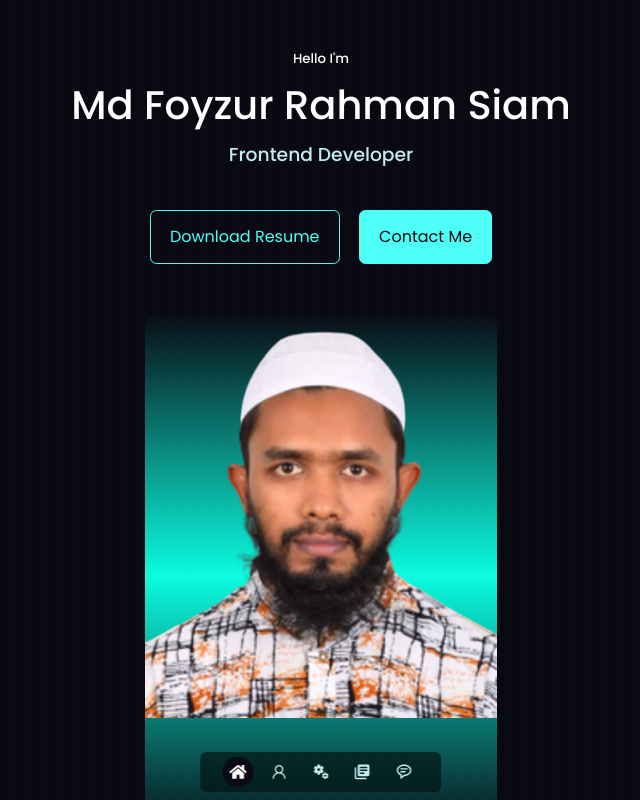
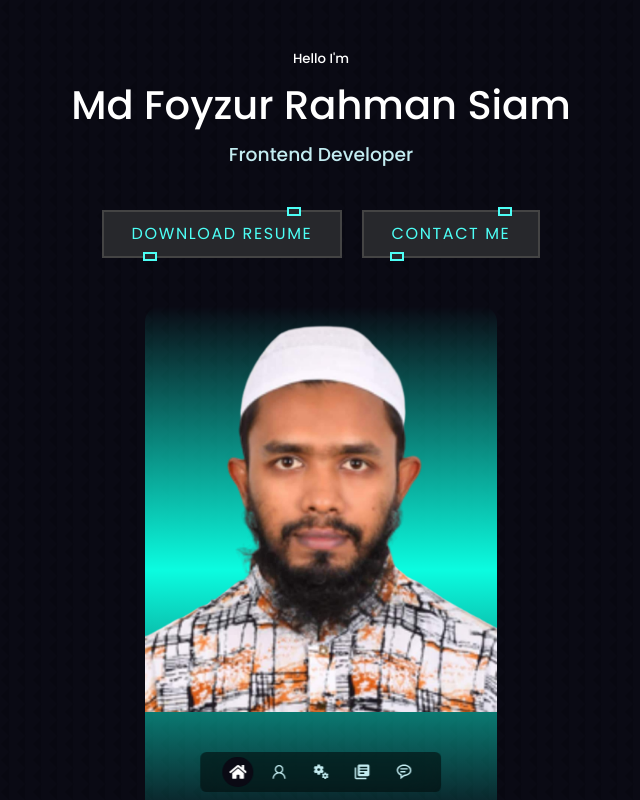
Before and after one commit to frsiam/Personal_portfolio, a React (Create React App) app: page / in a window 1280 px wide. Shown: the top 800 px of the page, without its empty margins (319-959 px from the left). Built offline with nearby package versions, Linux system fonts and the light colour scheme; the HTML template or start-up script is replaced by a standard one.

Commit message:
customized the button

```diff
--- a/src/components/About/About.css
+++ b/src/components/About/About.css
@@ -30,8 +30,8 @@
 
 .about_cards {
     display: grid;
-    grid-template-columns: repeat(3, 1fr);
-    gap: 1.5rem;
+    grid-template-columns: 30% 30% 30%;
+    gap: 10%;
 }
 
 .about_card {
@@ -48,6 +48,52 @@
     border-color: var(--color-primary-variant);
     cursor: default;
 }
+
+/* =====================card 2 start===================== */
+.about_card2 {
+    background: var(--color-bg-variant);
+    border: 1px solid transparent;
+    position: relative;
+    width: 100%;
+    height: 100%;
+    border-radius: 20px;
+    padding: 2rem;
+    overflow: hidden;
+    text-align: center;
+    z-index: 10;
+    color: #fff;
+    transition: var(--transition);
+}
+
+.about_card2::before {
+    content: '';
+    position: absolute;
+    width: 50%;
+    top: 0;
+    height: 350%;
+    background: linear-gradient(#00ccff, #d400d4);
+    animation: animate 4s linear infinite;
+}
+
+.about_card2::after {
+    content: '';
+    inset: 4px;
+    position: absolute;
+    background: #0e1538;
+    border-radius: 16px;
+}
+
+@keyframes animate {
+    0% {
+        transform: rotate(0deg);
+    }
+
+    100% {
+        transform: rotate(360deg);
+    }
+}
+
+/* =====================card 2 end===================== */
 
 .about_icon {
     color: var(--color-primary);
--- a/src/components/About/About.js
+++ b/src/components/About/About.js
@@ -39,7 +39,7 @@ const About = () => {
                         </article>
                     </div>
                     <p>A Electrical and Electronic Engineering graduate willing to learn new technologies and skills in a short period of time. I want to demonstrate and build my expertise as programmer by seeking the knowledge and skill sets in the areas of new technology, effective and efficient communication and best practice processes. To prove myself as a quick learner and highly energetic person I'm ready to face any challenge and also eager to build myself as a successful teammate.</p>
-                    <a href="#contact" className='mybtn mybtn-primary'>Contact Me</a>
+                    <a href="#contact" className='newbtn2'><span>Contact Me</span><i></i></a>
                 </div>
             </div>
         </section>
--- a/src/components/Header/HeaderBtn.js
+++ b/src/components/Header/HeaderBtn.js
@@ -4,8 +4,8 @@ import Resume from '../../assets/Resume of Foyzur Rahman Siam.pdf';
 const HeaderBtn = () => {
     return (
         <div className='cta'>
-            <a href={Resume} download className='mybtn'>Download Resume</a>
-            <a href="#contact" className='mybtn mybtn-primary'>Contact Me</a>
+            <a href={Resume} download className='newbtn'><span>Download Resume</span><i></i></a>
+            <a href="#contact" className='newbtn2'><span>Contact Me</span><i></i></a>
         </div>
     );
 };
--- a/src/index.css
+++ b/src/index.css
@@ -35,6 +35,8 @@ code {
   --color-white: #fff;
   /* --color-light: rgb(255, 255, 255, 0.4); */
   --color-light: rgb(195, 236, 241);
+  --color-btn: #1e9bff;
+  --color-btn2: #C70A80;
 
   --transition: all 500ms ease;
 
@@ -119,6 +121,156 @@ a:hover {
   transition: var(--transition);
 }
 
+.newbtn {
+  position: relative;
+  background: #444;
+  color: var(--color-primary);
+  text-decoration: none;
+  text-transform: uppercase;
+  font-size: 1rem;
+  letter-spacing: 0.1rem;
+  padding: 10px 30px;
+  transition: 0.5s;
+}
+
+.newbtn:hover {
+  letter-spacing: 0.25em;
+  background: var(--color-btn);
+  color: #fff;
+  box-shadow: 0 0 35px var(--color-btn);
+}
+
+.newbtn::before {
+  content: '';
+  position: absolute;
+  inset: 2px;
+  background: #27282c;
+}
+
+.newbtn span {
+  position: relative;
+  z-index: 1;
+}
+
+.newbtn i {
+  position: absolute;
+  inset: 0;
+  display: block;
+}
+
+.newbtn i::before {
+  content: '';
+  position: absolute;
+  top: -3.5px;
+  left: 80%;
+  width: 10px;
+  height: 5px;
+  border: 2px solid var(--color-primary);
+  background: #27282c;
+  transform: translateX(-50%);
+  transition: 0.5s;
+}
+
+.newbtn:hover i::before {
+  width: 20px;
+  left: 20%;
+}
+
+.newbtn i::after {
+  content: '';
+  position: absolute;
+  bottom: -3.5px;
+  left: 20%;
+  width: 10px;
+  height: 5px;
+  border: 2px solid var(--color-primary);
+  background: #27282c;
+  transform: translateX(-50%);
+  transition: 0.5s;
+}
+
+.newbtn:hover i::after {
+  width: 20px;
+  left: 80%;
+}
+
+/* ===============  nwe btn 2  =============== */
+.newbtn2 {
+  position: relative;
+  background: #444;
+  color: var(--color-primary);
+  text-decoration: none;
+  text-transform: uppercase;
+  font-size: 1rem;
+  letter-spacing: 0.1rem;
+  padding: 10px 30px;
+  transition: 0.5s;
+}
+
+.newbtn2:hover {
+  letter-spacing: 0.25em;
+  background: var(--color-btn2);
+  color: #fff;
+  box-shadow: 0 0 35px var(--color-btn2);
+}
+
+.newbtn2::before {
+  content: '';
+  position: absolute;
+  inset: 2px;
+  background: #27282c;
+}
+
+.newbtn2 span {
+  position: relative;
+  z-index: 1;
+}
+
+.newbtn2 i {
+  position: absolute;
+  inset: 0;
+  display: block;
+}
+
+.newbtn2 i::before {
+  content: '';
+  position: absolute;
+  top: -3.5px;
+  left: 80%;
+  width: 10px;
+  height: 5px;
+  border: 2px solid var(--color-primary);
+  background: #27282c;
+  transform: translateX(-50%);
+  transition: 0.5s;
+}
+
+.newbtn2:hover i::before {
+  width: 20px;
+  left: 20%;
+}
+
+.newbtn2 i::after {
+  content: '';
+  position: absolute;
+  bottom: -3.5px;
+  left: 20%;
+  width: 10px;
+  height: 5px;
+  border: 2px solid var(--color-primary);
+  background: #27282c;
+  transform: translateX(-50%);
+  transition: 0.5s;
+}
+
+.newbtn2:hover i::after {
+  width: 20px;
+  left: 80%;
+}
+
+/* ===============  nwe btn 2 end =============== */
+
+
 .mybtn:hover {
   background: var(--color-white);
   color: var(--color-bg);
```
